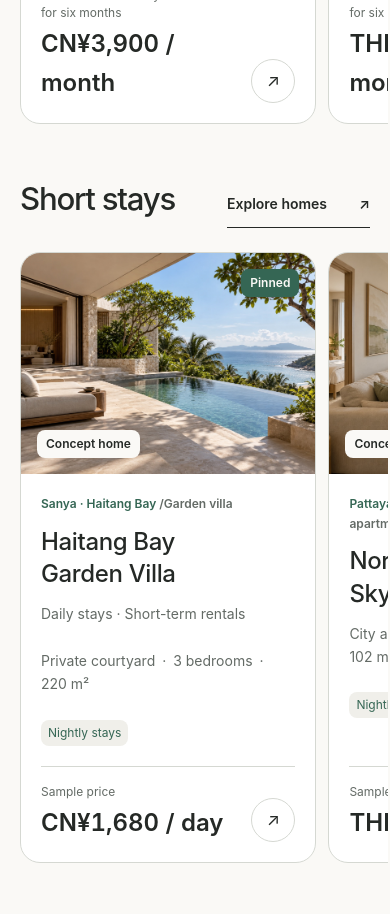
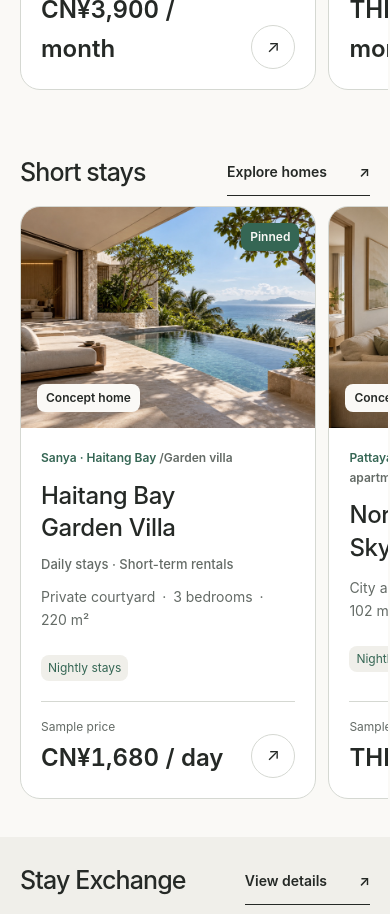
Before and after one commit to kaifa9527/kuailvju-site, a React (Vite) app: page / in a window 390 px wide. Shown: the part 1080-1994 px from the top of the page. Built offline with nearby package versions, Linux system fonts and the light colour scheme.

Commit message:
Unify homepage heading typography and reduce separation from cards across sections

```diff
--- a/src/styles.css
+++ b/src/styles.css
@@ -1279,3 +1279,60 @@ h1, h2, h3 { min-width: 0; overflow-wrap: anywhere; font-weight: 500; line-heigh
   outline: none;
   box-shadow: none;
 }
+
+/* Homepage editorial rhythm — consistent hierarchy across all five journeys. */
+.home-property-section,
+.home-stays-section,
+.home-exchange-section,
+.home-roam-section,
+.home-management-section {
+  padding-top: clamp(24px, 2.4vw, 36px);
+  padding-bottom: clamp(22px, 2.4vw, 36px);
+}
+.home-property-section { padding-top: 18px; }
+.home-stays-section { padding-top: 18px; }
+.home-property-section .section-heading,
+.home-stays-section .section-heading,
+.home-exchange-section .section-heading,
+.home-roam-section .section-heading,
+.home-management-section .section-heading {
+  align-items: center;
+  margin-bottom: 12px;
+}
+.home-property-section .section-heading h2,
+.home-stays-section .section-heading h2,
+.home-exchange-section .section-heading h2,
+.home-roam-section .section-heading h2,
+.home-management-section .section-heading h2 {
+  font-size: clamp(25px, 2.1vw, 33px);
+  line-height: 1.3;
+  letter-spacing: -.035em;
+}
+.home-roam-section { padding-block: clamp(24px, 2.4vw, 36px); }
+.listing-service-caption {
+  color: var(--color-muted);
+  font-size: 14px;
+  line-height: 1.5;
+  font-weight: 450;
+}
+.listing-content .listing-service-caption { margin: -4px 0 10px; }
+@media (max-width: 760px) {
+  .home-property-section,
+  .home-stays-section,
+  .home-exchange-section,
+  .home-roam-section,
+  .home-management-section {
+    padding-block: 20px 26px;
+  }
+  .home-property-section .section-heading,
+  .home-stays-section .section-heading,
+  .home-exchange-section .section-heading,
+  .home-roam-section .section-heading,
+  .home-management-section .section-heading { margin-bottom: 10px; }
+  .home-property-section .section-heading h2,
+  .home-stays-section .section-heading h2,
+  .home-exchange-section .section-heading h2,
+  .home-roam-section .section-heading h2,
+  .home-management-section .section-heading h2 { font-size: 25px; }
+  .listing-content .listing-service-caption { margin: -2px 0 9px; font-size: 13px; }
+}
```
